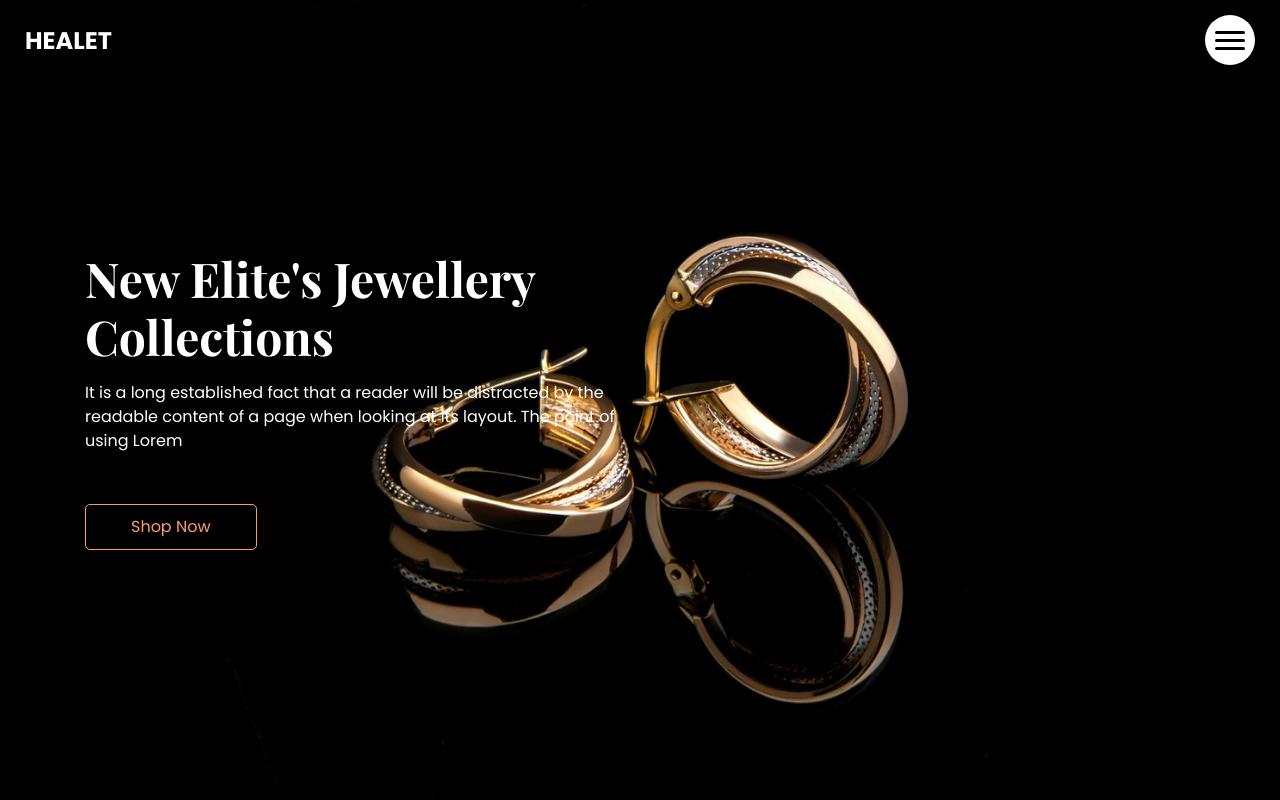
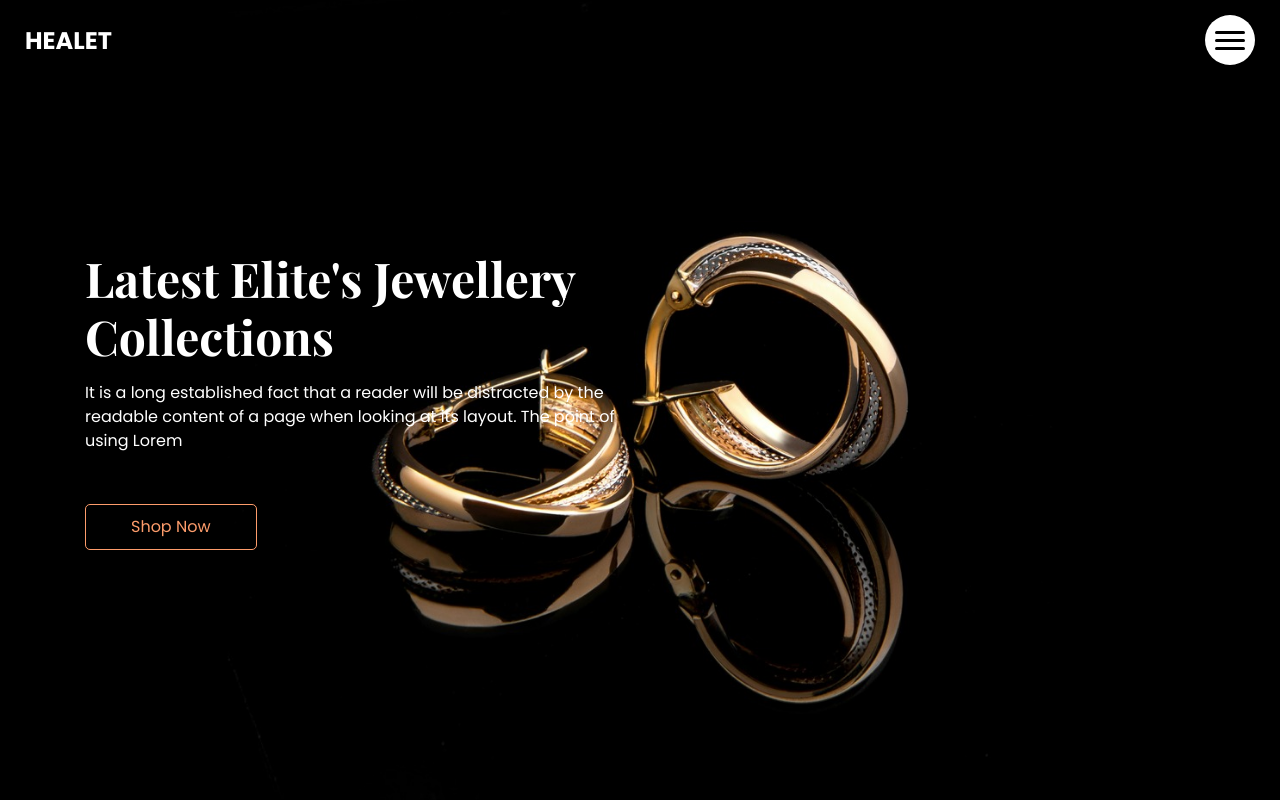
Before and after one commit to Manikandanabinash/Newproject1, a plain HTML site: page index.html in a window 1280 px wide. Shown: the top 800 px of the page. Drawn offline with nearby package versions, Linux system fonts and the light colour scheme.

Commit message:
Update index.html

```diff
--- a/index.html
+++ b/index.html
@@ -71,7 +71,7 @@
       <div class="col-md-9 col-lg-8">
         <div class="detail-box">
           <h1>
-            New Elite's Jewellery
+            Latest Elite's Jewellery
             <br> Collections
           </h1>
           <p>
```
